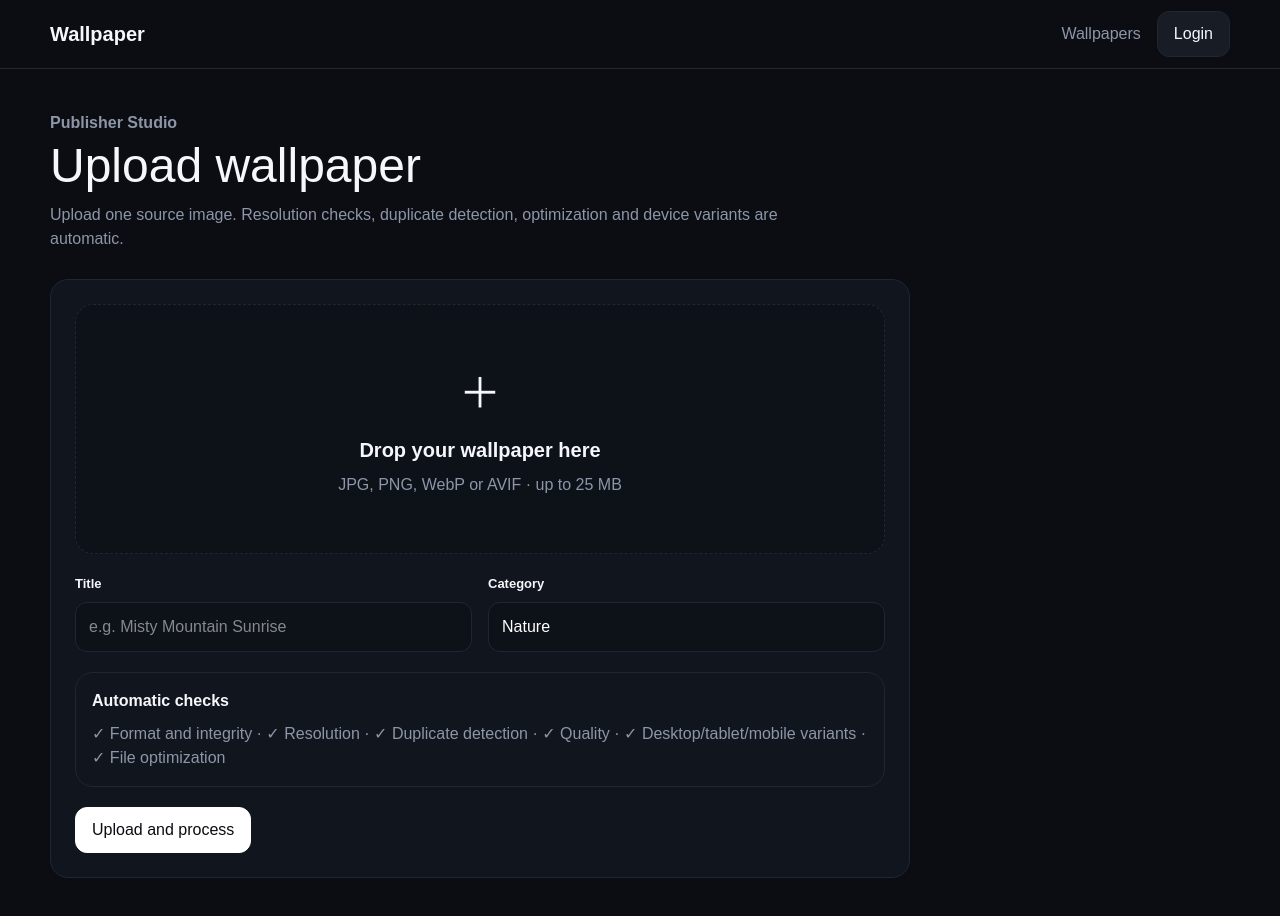
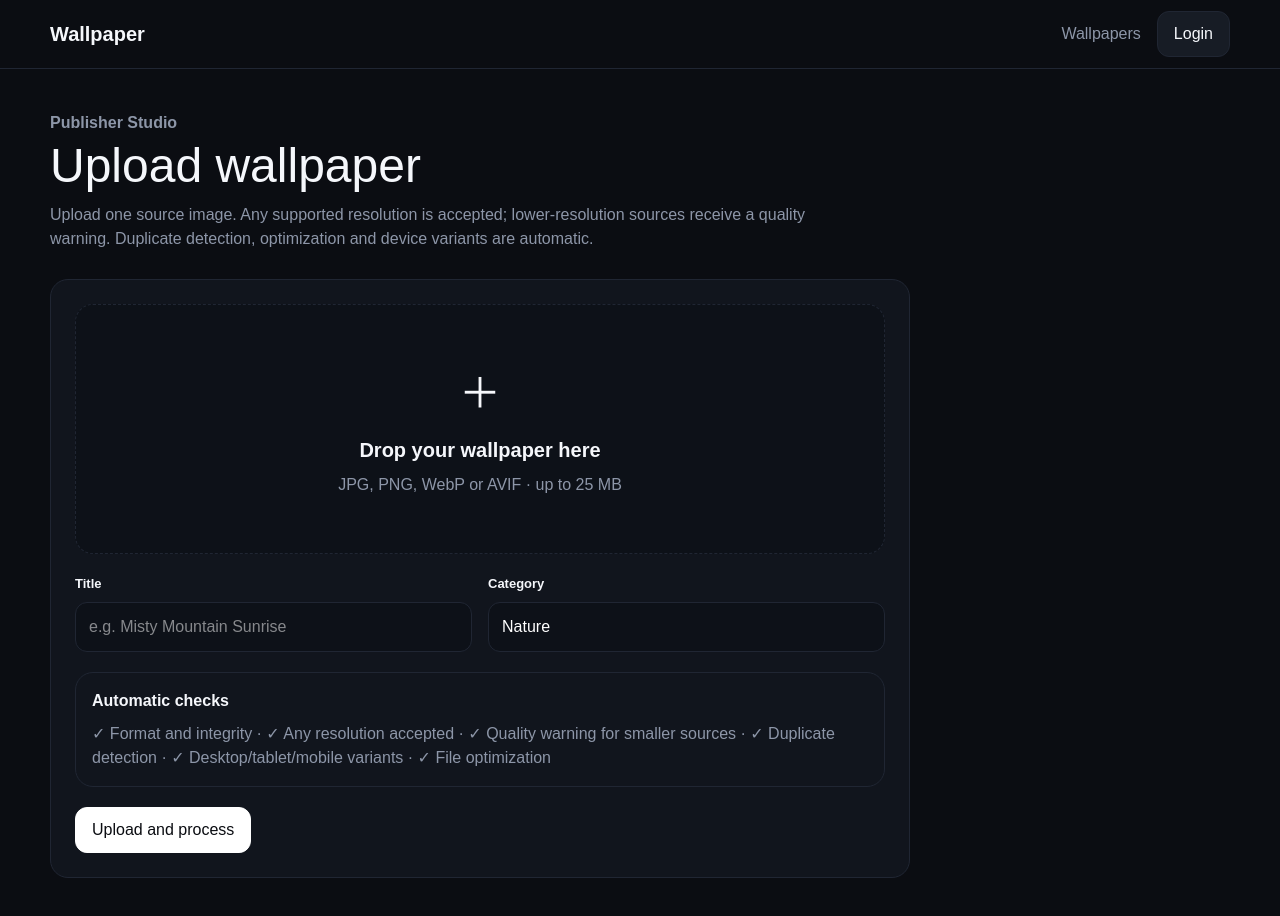
Before and after one commit to labsadik/wallpaper_app, a Next.js app: page /publisher/upload in a window 1280 px wide. Shown: the top 916 px of the page. Built offline with nearby package versions, Linux system fonts and the light colour scheme; no server answers.

Commit message:
test: clarify low-resolution upload behavior

```diff
--- a/app/publisher/upload/page.tsx
+++ b/app/publisher/upload/page.tsx
@@ -9,7 +9,7 @@ export default function PublisherUploadPage(){
     const fd=new FormData();fd.set("title",title);fd.set("category",category);fd.set("file",file);
     const r=await fetch("/api/publisher/upload",{method:"POST",body:fd});const d=await r.json();setStatus(r.ok?"Submitted for review. Your wallpaper is being prepared.":(d.error||"Upload failed"));
   }
-  return <PageShell eyebrow="Publisher Studio" title="Upload wallpaper" description="Upload one source image. Resolution checks, duplicate detection, optimization and device variants are automatic.">
+  return <PageShell eyebrow="Publisher Studio" title="Upload wallpaper" description="Upload one source image. Any supported resolution is accepted; lower-resolution sources receive a quality warning. Duplicate detection, optimization and device variants are automatic.">
     <form onSubmit={submit} className="card" style={{padding:24,maxWidth:860,display:"grid",gap:20}}>
       <label className="card" style={{minHeight:250,borderStyle:"dashed",display:"grid",placeItems:"center",padding:28,cursor:"pointer",background:"#0d1118"}}>
         <input type="file" hidden accept="image/jpeg,image/png,image/webp,image/avif" onChange={e=>setFile(e.target.files?.[0]||null)}/>
@@ -25,7 +25,7 @@ export default function PublisherUploadPage(){
       </div>
       <div className="card" style={{padding:16,display:"grid",gap:9}}>
         <strong>Automatic checks</strong>
-        <span className="muted">✓ Format and integrity · ✓ Resolution · ✓ Duplicate detection · ✓ Quality · ✓ Desktop/tablet/mobile variants · ✓ File optimization</span>
+        <span className="muted">✓ Format and integrity · ✓ Any resolution accepted · ✓ Quality warning for smaller sources · ✓ Duplicate detection · ✓ Desktop/tablet/mobile variants · ✓ File optimization</span>
       </div>
       <div style={{display:"flex",alignItems:"center",gap:12,flexWrap:"wrap"}}>
         <Button variant="primary" type="submit">Upload and process</Button>
```
